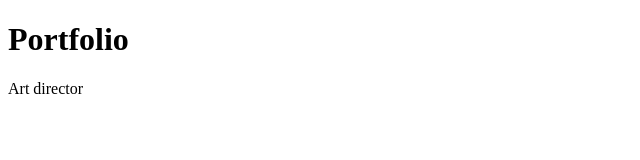
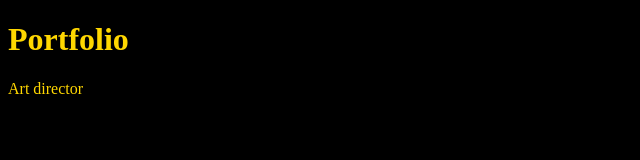
Before and after one commit to mezmiranda/mezmiranda.github.io, a plain HTML site: page unit_1/index.html in a window 1280 px wide. Shown: the whole page, without its empty margins (0-640 px from the left). Drawn offline with Linux system fonts and the light colour scheme.

Commit message:
css link correct

```diff
--- a/unit_1/index.html
+++ b/unit_1/index.html
@@ -2,7 +2,7 @@
 <html>
 
 	<head>
-		<link rel="stylesheet" type="text/css" href=css/style.css"">
+		<link rel="stylesheet" type="text/css" href="css/style.css">
 		<title>Miranda Dempster</title>
 
 	</head>
```
